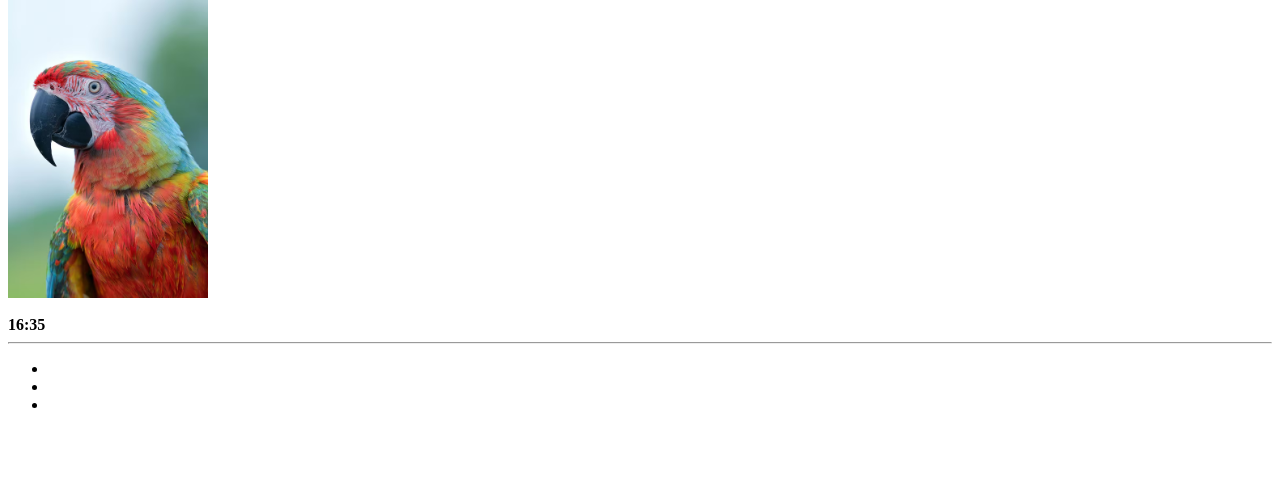
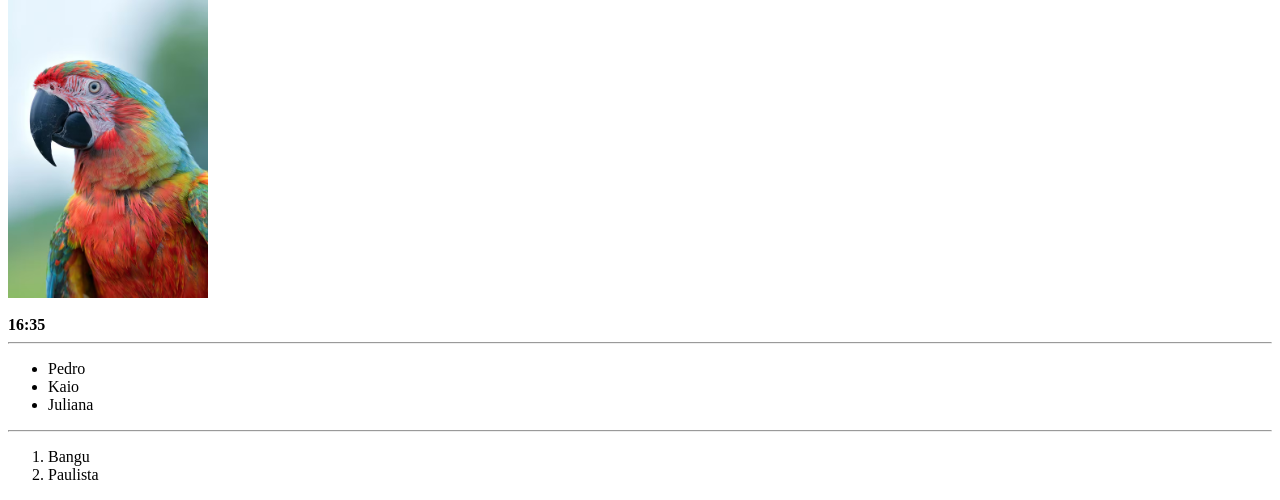
Before and after one commit to kevenbitencourt07/php-web, a PHP site: page /18-11-2026/index.php in a window 1280 px wide. Shown: the part 312-812 px from the top of the page. Before the commit the page ends 720 px from the top, so only its background shows below. Run offline with PHP 8.4, Linux system fonts and the light colour scheme.

Commit message:
feat: criando novo projeto

```diff
--- a/18-11-2026/index.php
+++ b/18-11-2026/index.php
@@ -25,9 +25,14 @@
         </strong>
         <hr/>
         <ul>
-            <li></li>
-            <li></li>
-            <li></li>
+            <li>Pedro</li>
+            <li>Kaio</li>
+            <li>Juliana</li>
         </ul>
+        <hr>
+        <ol>
+            <li>Bangu</li>
+            <li>Paulista</li>
+        </ol>
     </body>
 </html>
```
